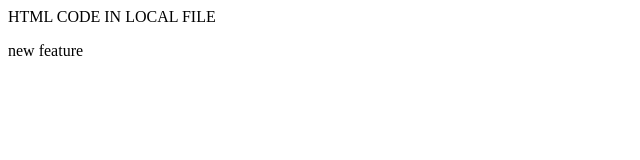
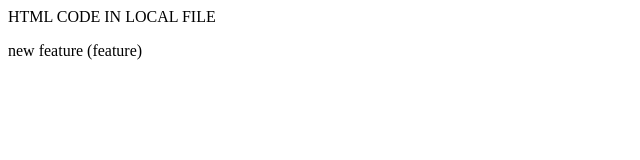
Before and after one commit to mangeshh09/LOCAL, a plain HTML site: page index.html in a window 1280 px wide. Shown: the full height of the page, 0-640 px from the left. Drawn offline with Linux system fonts and the light colour scheme.

Commit message:
add feature

```diff
--- a/index.html
+++ b/index.html
@@ -1,2 +1,2 @@
 <p>HTML CODE IN LOCAL  FILE</p>
-<p>new feature</p>
+<p>new feature (feature)</p>
```
